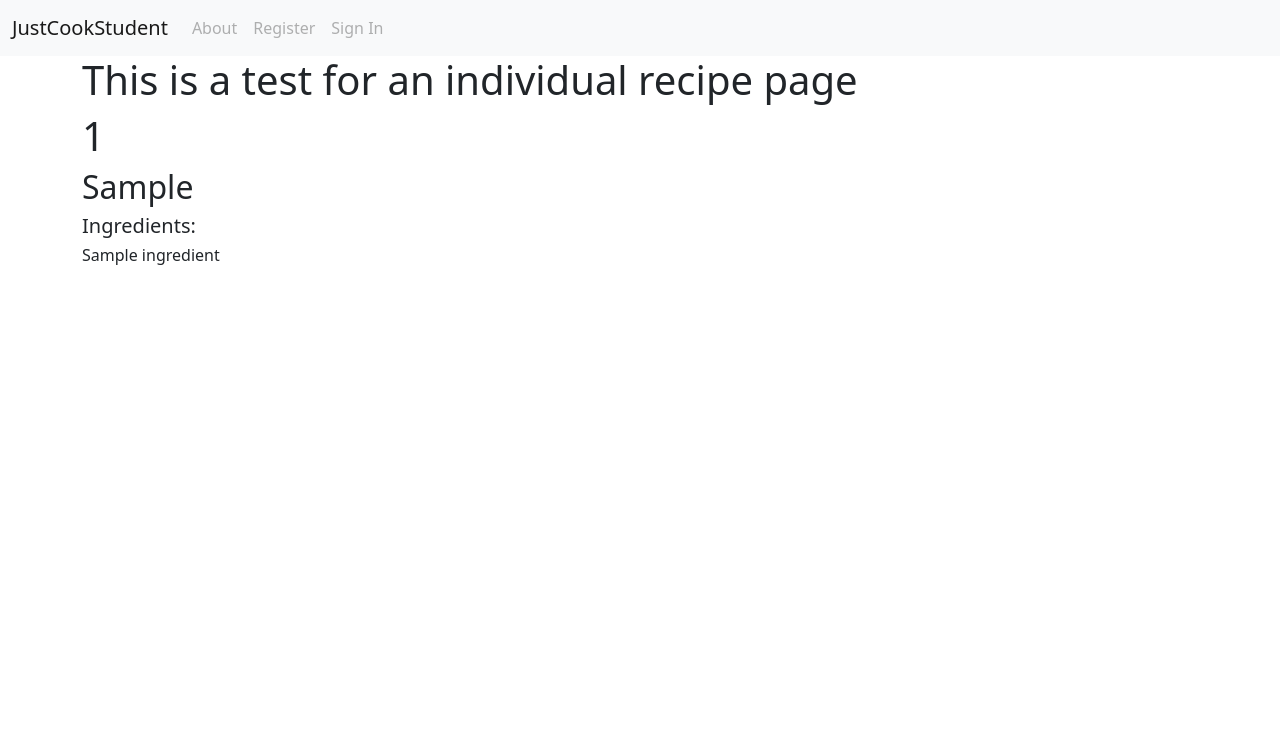
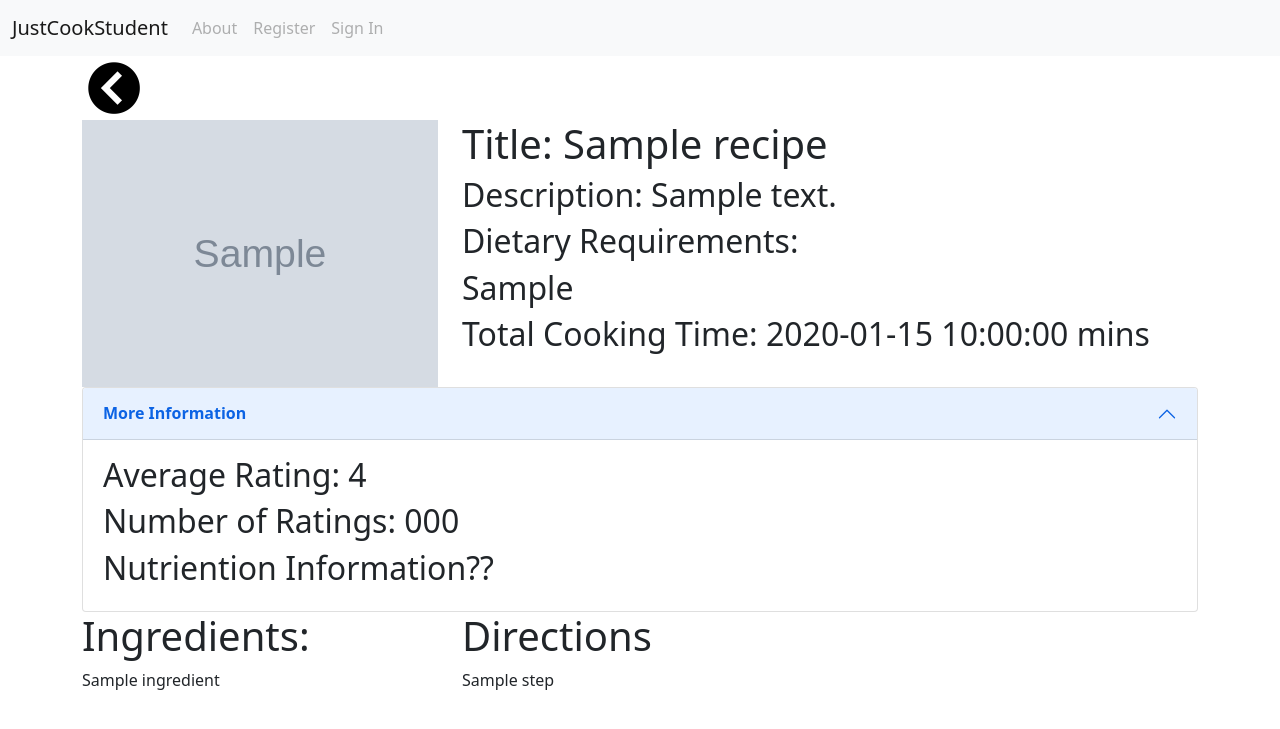
Before and after one commit to JHoweWowe/Honours-Project-Code, a Flask app: template templates/recipe.html in a window 1280 px wide. Shown: the top 729 px of the page. Run offline with Flask 2, Linux system fonts and the light colour scheme; the template is opened without the code that fills it: most values are stand-ins (such as "Sample title", 1, 10 or a date in 2020); grey boxes marked "Sample" are stand-in pictures; some libraries are stand-ins or nearby versions.

Commit message:
Update UI for Individual Recipe template

```diff
--- a/templates/recipe.html
+++ b/templates/recipe.html
@@ -1,13 +1,58 @@
 {% extends 'base.html' %}
 
 {% block content %}
-    <div class="container">
-        <h1>This is a test for an individual recipe page</h1>
-        <h1>{{ id }}</h1>
-        <h2>{{ recipe_data }}</h2>
-        <h5>Ingredients:</h5>
-        {% for ingredient in recipe_data.ingredients %}
-            <h6> {{ ingredient }}</h6>
-        {% endfor %}
+<div class="container">
+    <div class="row">
+        <a href="{{ url_for('index') }} ">
+            <img src="../static/back_arrow.png" style="width: 64px; height: 64px;">
+        </a>
+        <div class="col-md-4">
+            <img src="{{ recipe_data.image_url }}" style="width: 100%; height: auto;">
+        </div>
+        <div class="col-md-8">
+            <h1>Title: {{ recipe_data.title }}</h1>
+            <h2>Description: {{ recipe_data.description }}</h2>
+            <h2>Dietary Requirements: </h2>
+            {% for dietary_requirement in recipe_data.dietary_requirements %}
+            <h2>{{ dietary_requirement }}</h2>
+            {% else %}
+            <h2>None</h2>
+            {% endfor %}
+            <h2>Total Cooking Time: {{ recipe_data.total_time }} mins</h2>
+        </div>
+
+        <div class="col-md-12">
+            <div class="accordion" id="recipeMoreInformationExample">
+                <div class="accordion-item">
+                    <h2 class="accordion-header" id="headingOne">
+                      <button class="accordion-button" type="button" data-bs-toggle="collapse" data-bs-target="#collapseOne" aria-expanded="true" aria-controls="collapseOne">
+                          <strong>More Information</strong>
+                      </button>
+                    </h2>
+                    <div id="collapseOne" class="accordion-collapse collapse show" aria-labelledby="headingOne" data-bs-parent="#accordionExample">
+                      <div class="accordion-body">
+                          <h2>Average Rating: {{ recipe_data.average_rating }}</h2>
+                          <h2>Number of Ratings: {{ recipe_data.number_of_ratings }}</h2>
+                          <h2>Nutriention Information??</h2>
+                      </div>
+                    </div>
+                </div>
+            </div>
+        </div>
+
+        <div class="col-md-4">
+            <h1>Ingredients:</h1>
+            {% for ingredient in recipe_data.ingredients %}
+            <p>{{ ingredient }}</p>
+            {% endfor %}
+        </div>
+        <div class="col-md-8">
+            <h1>Directions</h1>
+            {% for step in recipe_data.steps %}
+            <p>{{ step }}</p>
+            {% endfor %}
+        </div>
     </div>
+</div>
+
 {% endblock %}
```
Also changed, not shown: templates/recipes.html (+7 -0 lines), static/back_arrow.png (added).
